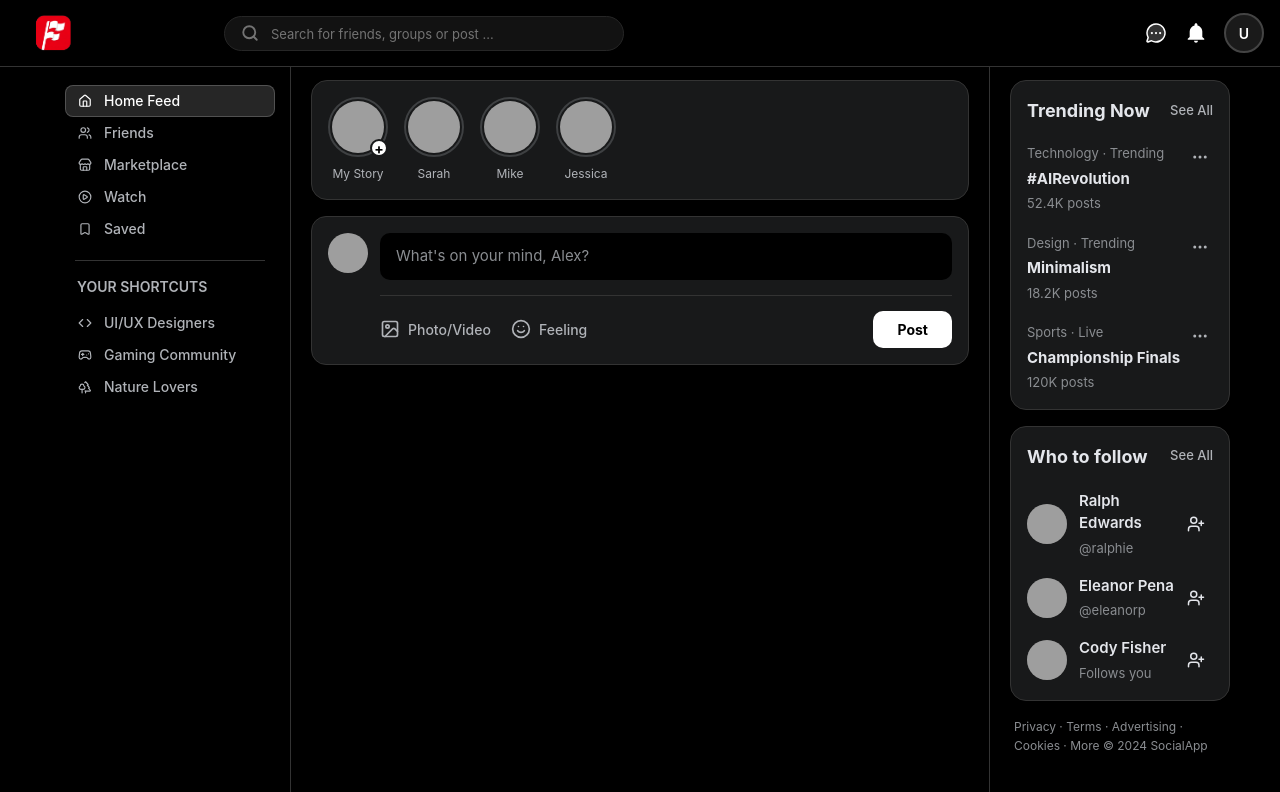
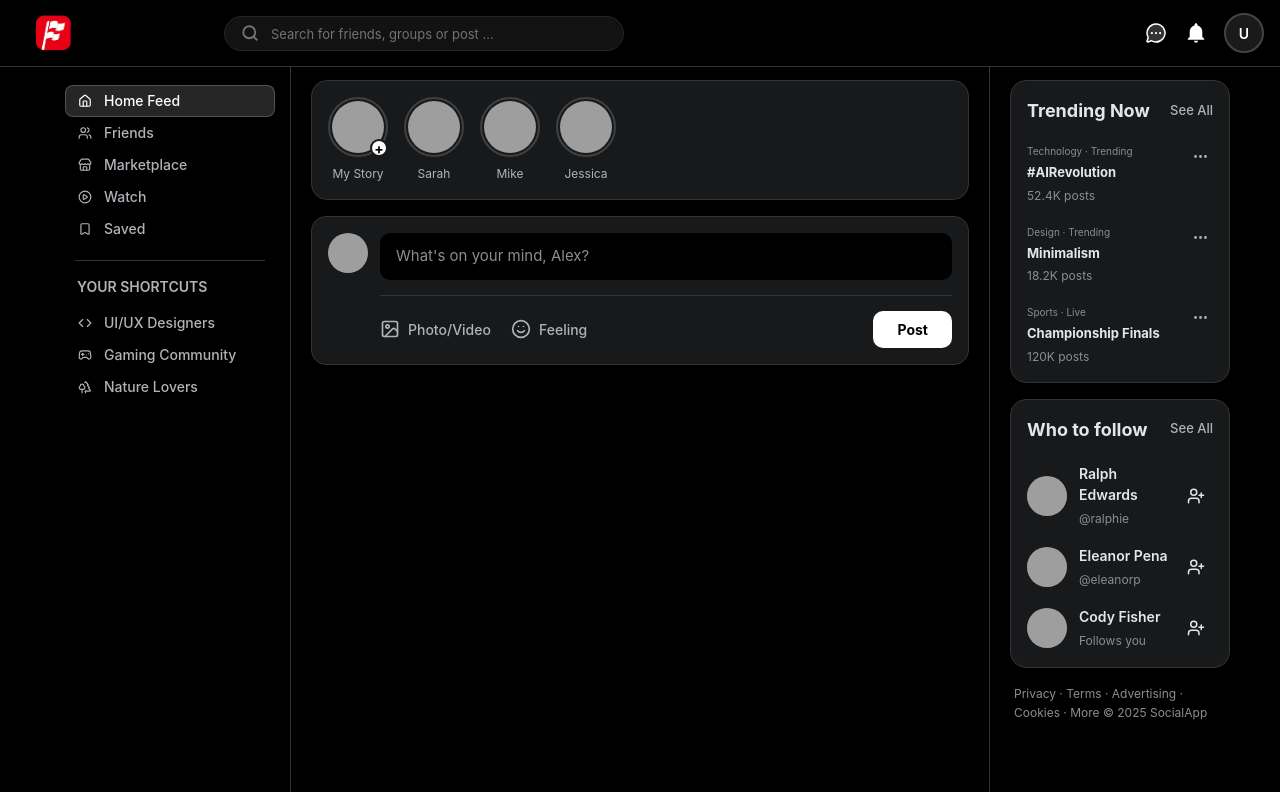
Before and after one commit to Thangwibu1/Flager-Project, a React (Vite) app in the folder frontend/: page / in a window 1280 px wide. Shown: the top 792 px of the page. Built offline with nearby package versions, Linux system fonts and the light colour scheme; grey boxes are pictures that could not be loaded.

Commit message:
#34 complete fix rightsidebar

```diff
--- a/frontend/src/components/common/Followers/Follower.tsx
+++ b/frontend/src/components/common/Followers/Follower.tsx
@@ -1,19 +1,35 @@
 import { UserPlus } from 'lucide-react';
 
 interface FollowerProps {
-    name: string;
-    handle: string;
-    avatar: string;
+    user: {
+        id: number | string;
+        name: string;
+        handle: string;
+        avatar: string;
+    };
+    nameSize?: string;
+    handleSize?: string;
 }
 
-export default function Follower({ name, handle, avatar }: FollowerProps) {
+export default function Follower({
+    user: { name, handle, avatar },
+    nameSize = '15px',
+    handleSize = '13px',
+}: FollowerProps) {
     return (
         <div className="follower-item">
             <div className="follower-info">
                 <img src={avatar} alt={name} className="mini-avatar" />
                 <div>
-                    <p className="follower-name">{name}</p>
-                    <span className="follower-handle">{handle}</span>
+                    <p className="follower-name" style={{ fontSize: nameSize }}>
+                        {name}
+                    </p>
+                    <span
+                        className="follower-handle"
+                        style={{ fontSize: handleSize }}
+                    >
+                        {handle}
+                    </span>
                 </div>
             </div>
             <div className="follower-add-btn">
--- a/frontend/src/components/common/TrendingItem/TrendingItem.tsx
+++ b/frontend/src/components/common/TrendingItem/TrendingItem.tsx
@@ -5,6 +5,10 @@ interface TrendingItemProps {
     status: string;
     topic: string;
     posts: string;
+    // Thêm các thuộc tính size (optional)
+    categorySize?: string;
+    topicSize?: string;
+    postsSize?: string;
 }
 
 export default function TrendingItem({
@@ -12,18 +16,25 @@ export default function TrendingItem({
     status,
     topic,
     posts,
+    categorySize = '10px', // Giá trị mặc định nếu không truyền
+    topicSize = '13px',
+    postsSize = '12px',
 }: TrendingItemProps) {
     return (
         <div className="trend-item">
             <div className="trend-info">
-                <span className="trend-meta">
+                <span className="trend-meta" style={{ fontSize: categorySize }}>
                     {category} · {status}
                 </span>
-                <p className="trend-topic">{topic}</p>
-                <span className="trend-meta">{posts}</span>
+                <p className="trend-topic" style={{ fontSize: topicSize }}>
+                    {topic}
+                </p>
+                <span className="trend-meta" style={{ fontSize: postsSize }}>
+                    {posts}
+                </span>
             </div>
             <div className="trend-more-btn">
-                <MoreHorizontal size={18} color="#b0b3b8" />
+                <MoreHorizontal size={17} color="#b0b3b8" />
             </div>
         </div>
     );
--- a/frontend/src/components/layout/ListFollowers/ListFollower.tsx
+++ b/frontend/src/components/layout/ListFollowers/ListFollower.tsx
@@ -34,9 +34,9 @@ export default function WhoToFollow() {
                 {FOLLOWERS_DATA.map(user => (
                     <Follower
                         key={user.id}
-                        name={user.name}
-                        handle={user.handle}
-                        avatar={user.avatar}
+                        user={user}
+                        nameSize="14px"
+                        handleSize="12px"
                     />
                 ))}
             </div>
--- a/frontend/src/components/layout/RightSidebar/RightSidebar.tsx
+++ b/frontend/src/components/layout/RightSidebar/RightSidebar.tsx
@@ -7,14 +7,11 @@ import ListTrending from '../ListTrending/ListTrending';
 export default function RightSidebar() {
     return (
         <div className="right-sidebar">
-            {/* Phần 1: Xu hướng */}
             <ListTrending />
-
-            {/* Phần 2: Gợi ý kết bạn (Sử dụng component ListFollowers bạn đã tách) */}
             <ListFollowers />
 
             <footer className="sidebar-footer">
-                Privacy · Terms · Advertising · Cookies · More © 2024 SocialApp
+                Privacy · Terms · Advertising · Cookies · More © 2025 SocialApp
             </footer>
         </div>
     );
```
Also changed, not shown: frontend/src/components/common/TrendingItem/TrendingItem.css (deleted).
